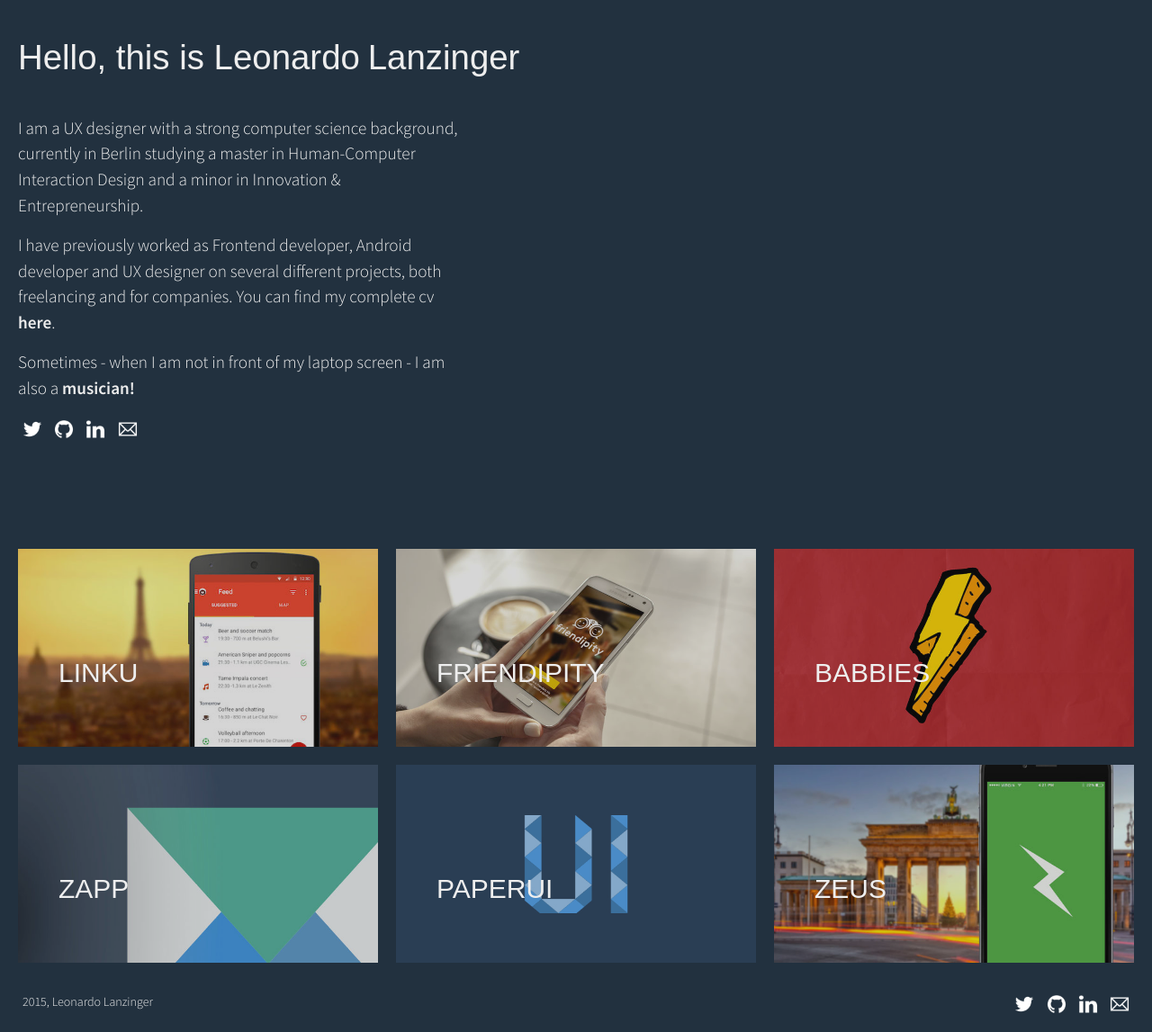
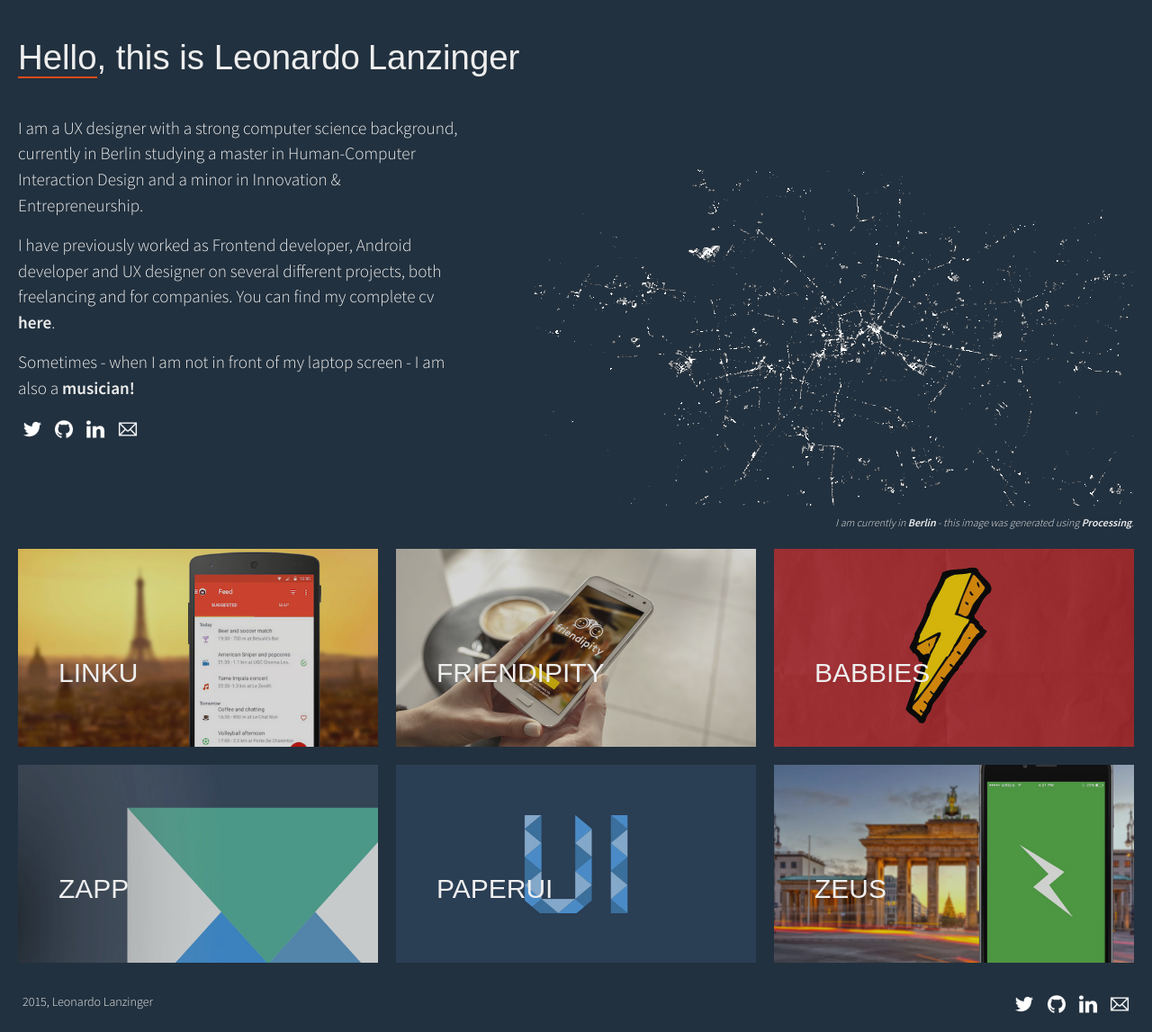
Before and after one commit to leolanzinger/leolanzinger.github.io, a Jekyll site: the page built from index.html, in a window 1280 px wide. Shown: the whole page at 90% size. Built offline with Jekyll 4.4.1, drawn with Linux system fonts in a browser that asks for light colours.

Commit message:
map homepage

```diff
--- a/_includes/frontpage_header.html
+++ b/_includes/frontpage_header.html
@@ -1,7 +1,7 @@
 <div class="col col-1-1 mobile-col-1-1 no-margin">
 	<div id="header" class="content">
 		<p>
-			<h1><span class="header-1">Hello, this is Leonardo</span>
+			<h1><span class="header-1"><span class="logo-underline">Hello</span>, this is Leonardo</span>
 				<span class="header-2">Lanzinger</span></h1>
 			</p>
 			<p class="top-pad bio">
@@ -46,6 +46,14 @@
 				</li>
 				{% endif %}
 			</ul>
-		</div>
-		<!--<canvas id="weather-canvas" width="600" height="400"></canvas>-->
 	</div>
+	<div class="frontpage-header-img">
+		<figure>
+			<img src="/images/result.png" />
+			<figcaption>
+				I am currently in <a href="https://goo.gl/maps/QiFxawVUSKr">Berlin</a> - this image was generated using <a href="http://www.processing.org">Processing</a>.
+			</figcaption>
+		</figure>
+	</div>
+	<!--<canvas id="weather-canvas" width="600" height="400"></canvas>-->
+</div>
--- a/_layouts/work.html
+++ b/_layouts/work.html
@@ -7,7 +7,7 @@
 	<div class="head-bg">
 		<ul>
 			<li>
-				<a href="{{ site.baseurl }}/">leolanzinger.com</a>
+				<span class="logo-underline"><a href="{{ site.baseurl }}/">leolanzinger.com</a></span>
 			</li>
 		</ul>
 		<header class="col col-1-1 mobile-col-1-1 no-margin" style="background: url('/images/boxes/large/{{ page.title }}.jpg'); background-size: cover; background-position: center;">
--- a/_sass/_base.scss
+++ b/_sass/_base.scss
@@ -39,12 +39,39 @@ h1, h2, h3, h4 {
     font-family: $heading-font-family;
 }
 
+.logo-underline {
+    border-bottom: 2px solid $brand-color;
+}
+
 /**
  * Images
  */
 img {
     max-width: 100%;
     vertical-align: middle;
+}
+
+/*
+    frontpage header
+*/
+.frontpage-header-img {
+    position: absolute;
+    right: 0;
+    bottom: 10px;
+    width: 55%;
+    figcaption {
+        float: right;
+        margin-right: 20px;
+        font-size: $smaller-font-size;
+        color: $grey-color-light;
+        font-style: italic;
+    }
+}
+
+@media screen and (max-width: $mobile-width) {
+    .frontpage-header-img {
+        display: none;
+    }
 }
 
 /*
--- a/css/main.scss
+++ b/css/main.scss
@@ -14,6 +14,7 @@ $base-font-weight: 400;
 $bold-font-weight: 600;
 $light-font-weight: 300;
 $small-font-size:  $base-font-size * 0.875;
+$smaller-font-size:  $base-font-size * 0.75;
 $base-line-height: 1.5;
 $small-line-height: 1.2em;
 $big-line-height: 3.5em;
@@ -22,6 +23,7 @@ $spacing-unit:     30px;
 
 $background-color: #22313F;
 $brand-color:      #E64A19;
+$brand-color-lighter:      lighten(#E64A19, 25%);
 $white:				#fff;
 $not-so-white:		#eee;
 $black:				#1b1b1b;
```
Also changed, not shown: images/berlin.png (added), images/result.png (added).
